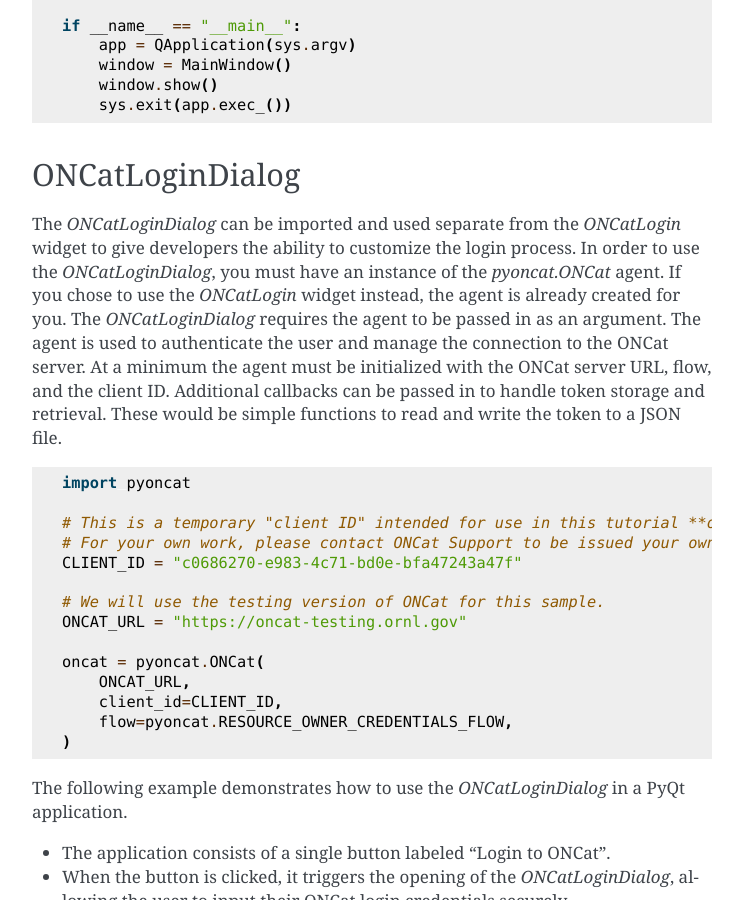
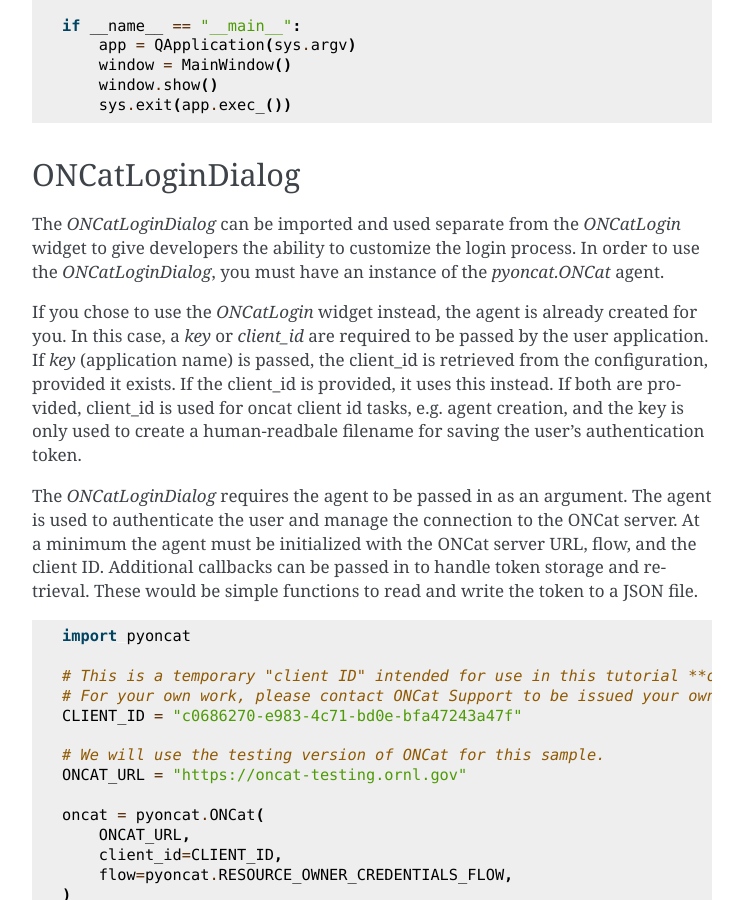
Before and after one commit to neutrons/pyoncatqt, a Sphinx documentation site: the page built from docs/source/sample.rst, in a window 1280 px wide and 900 px high, scrolled down 1250 px. Shown: the whole window, without its empty margins (378-1121 px from the left). Built offline with Sphinx 7.4.7, drawn with Linux system fonts in a browser that asks for light colours; the version number could not be read and is left out.

Commit message:
documentation and tests updated

```diff
--- a/docs/source/sample.rst
+++ b/docs/source/sample.rst
@@ -72,7 +72,13 @@
 The `ONCatLoginDialog` can be imported and used separate from the `ONCatLogin` widget to give developers
 the ability to customize the login process. In order to use the `ONCatLoginDialog`, you must have an
 instance of the `pyoncat.ONCat` agent.
+
 If you chose to use the `ONCatLogin` widget instead, the agent is already created for you.
+In this case, a `key` or `client_id` are required to be passed by the user application. If `key` (application name)
+is passed, the client_id is retrieved from the configuration, provided it exists. If the client_id is
+provided, it uses this instead. If both are provided, client_id is used for oncat client id tasks, e.g. agent creation,
+and the key is only used to create a human-readbale filename for saving the user's authentication token.
+
 The `ONCatLoginDialog` requires the agent to be passed in as an argument.
 The agent is used to authenticate the user and manage the connection to the ONCat server.
 At a minimum the agent must be initialized with the ONCat server URL, flow, and the client ID.
```
Also changed, not shown: 1 other file.
